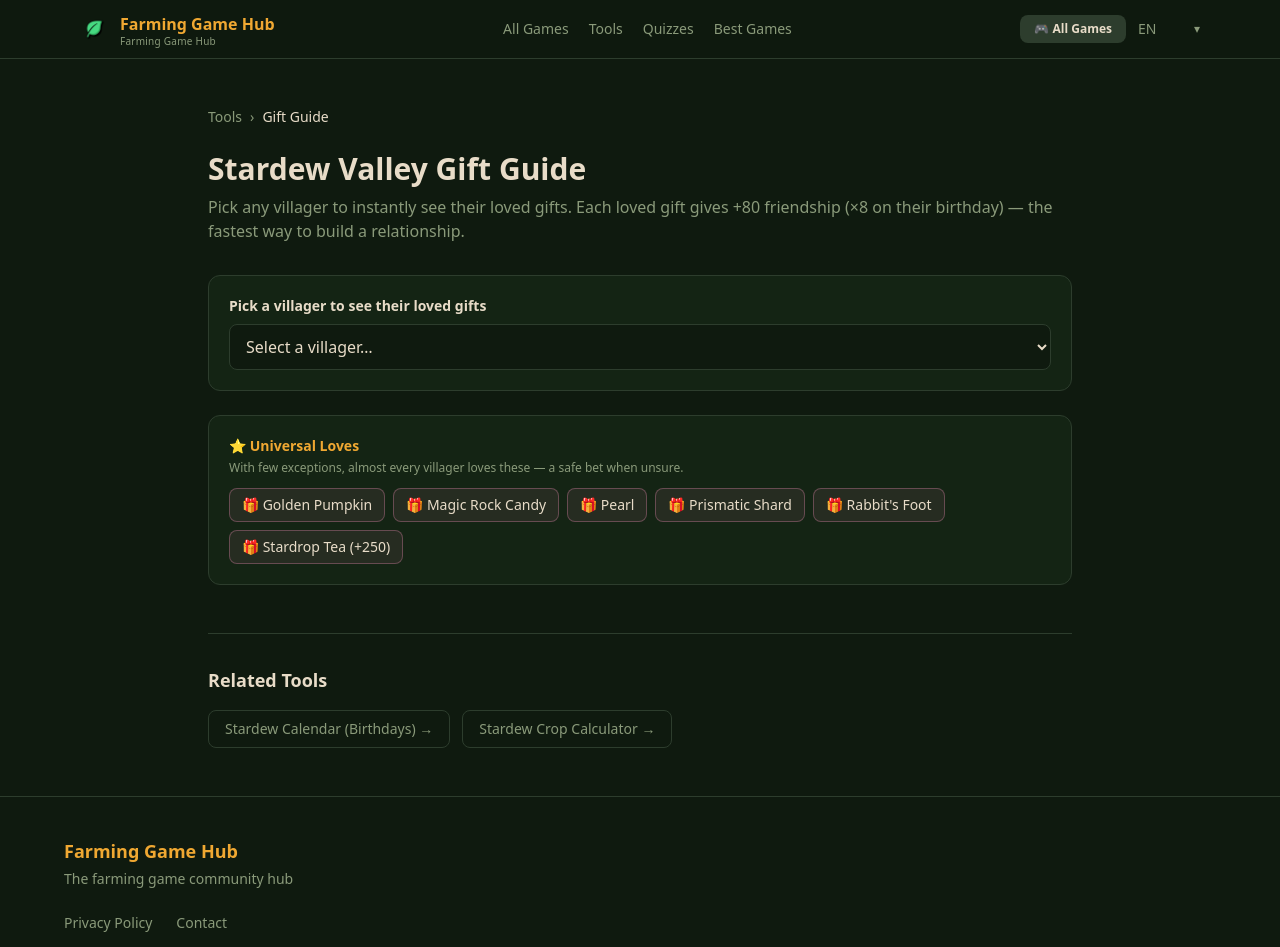
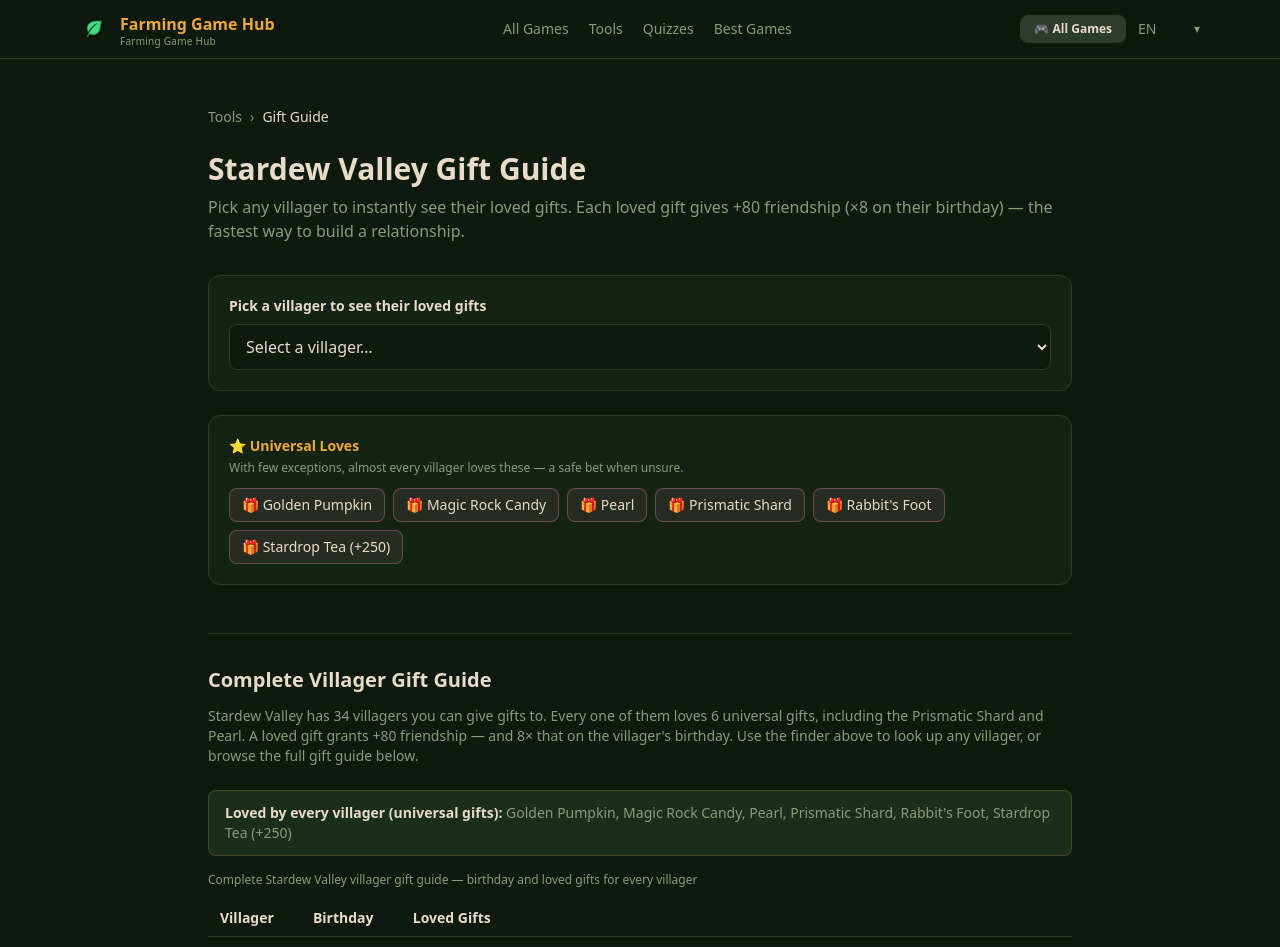
Before and after one commit to llgsam/TendFarmWeb, a Next.js app: page /en/tools/stardew-gifts in a window 1280 px wide. Shown: the top 947 px of the page. Built offline with nearby package versions, Linux system fonts and the light colour scheme.

Commit message:
feat(tools): add crawlable gift guide + FAQ to gifts tool page

```diff
--- a/src/app/[locale]/tools/stardew-gifts/page.tsx
+++ b/src/app/[locale]/tools/stardew-gifts/page.tsx
@@ -2,6 +2,9 @@ import { StardewGiftFinder } from '@/components/tools/StardewGiftFinder'
 import type { Metadata } from 'next'
 import { BASE_URL, buildLanguageAlternates } from '@/lib/config'
 import Link from 'next/link'
+import { ToolReference } from '@/components/tools/seo/ToolReference'
+import { GiftReferenceTable } from '@/components/tools/seo/GiftReferenceTable'
+import { giftSummary, getGiftFaqs } from '@/lib/tools/seo/giftSeoContent'
 
 function getLoc(locale: string, zh: string, en: string, zhTW?: string, ja?: string, ko?: string, de?: string): string {
   if (locale === 'zh') return zh
@@ -81,6 +84,15 @@ export default async function StardewGiftsPage({
 
       <StardewGiftFinder locale={locale} />
 
+      <ToolReference
+        locale={locale}
+        tableTitle={getLoc(locale, '完整村民送礼表', 'Complete Villager Gift Guide', '完整村民送禮表', '全村人 贈り物ガイド', '전체 주민 선물 가이드', 'Vollständiger Geschenk-Guide')}
+        summary={giftSummary(locale)}
+        faqs={getGiftFaqs(locale)}
+      >
+        <GiftReferenceTable locale={locale} />
+      </ToolReference>
+
       {/* Related links */}
       <div className="mt-12 border-t border-[#2d3d2d] pt-8">
         <h2 className="mb-4 text-lg font-semibold text-[#e8dcc8]">
```
